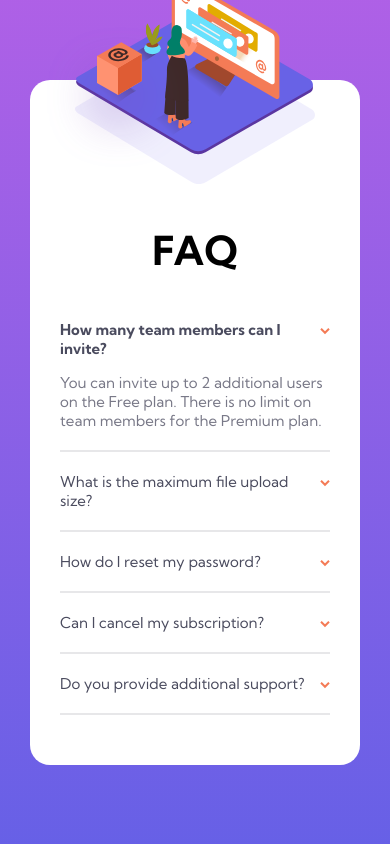
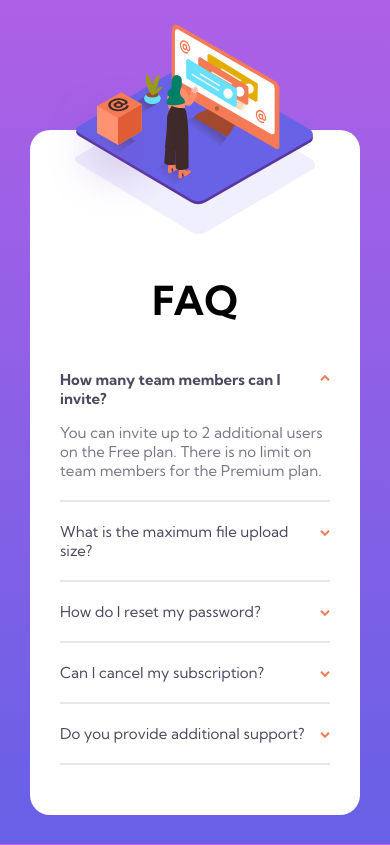
Before and after one commit to abhineetkandele/Frontend-Mentor-FAQ-Accordion-Card, a plain HTML site: page index.html in a window 390 px wide. Both pictures are taken after a click on the heading "How many team members can I invite?". Drawn offline with Linux system fonts and the light colour scheme.

Commit message:
small fixes

```diff
--- a/css/main.css
+++ b/css/main.css
@@ -81,11 +81,15 @@ body {
   position: relative;
 }
 
-.faq-item::after {
+details::after {
   content: url("../images/icon-arrow-down.svg");
   position: absolute;
   right: 15px;
   top: 20px;
+}
+
+details[open]::after {
+  transform: rotate(180deg);
 }
 
 details[open] summary {
@@ -108,6 +112,12 @@ details[open] summary {
 }
 
 @media screen and (max-width: 1100px) {
+  body {
+    height: auto;
+    min-height: 100%;
+    padding-top: 100px;
+    background-attachment: fixed;
+  }
   .card {
     grid-auto-flow: row;
     grid-template-columns: 1fr;
@@ -134,9 +144,10 @@ details[open] summary {
   .faq-header {
     text-align: center;
   }
-  .faq-item::after {
+  details::after {
     right: 0px;
   }
+
   .faq-item__question {
     padding-right: 8px;
   }
```
